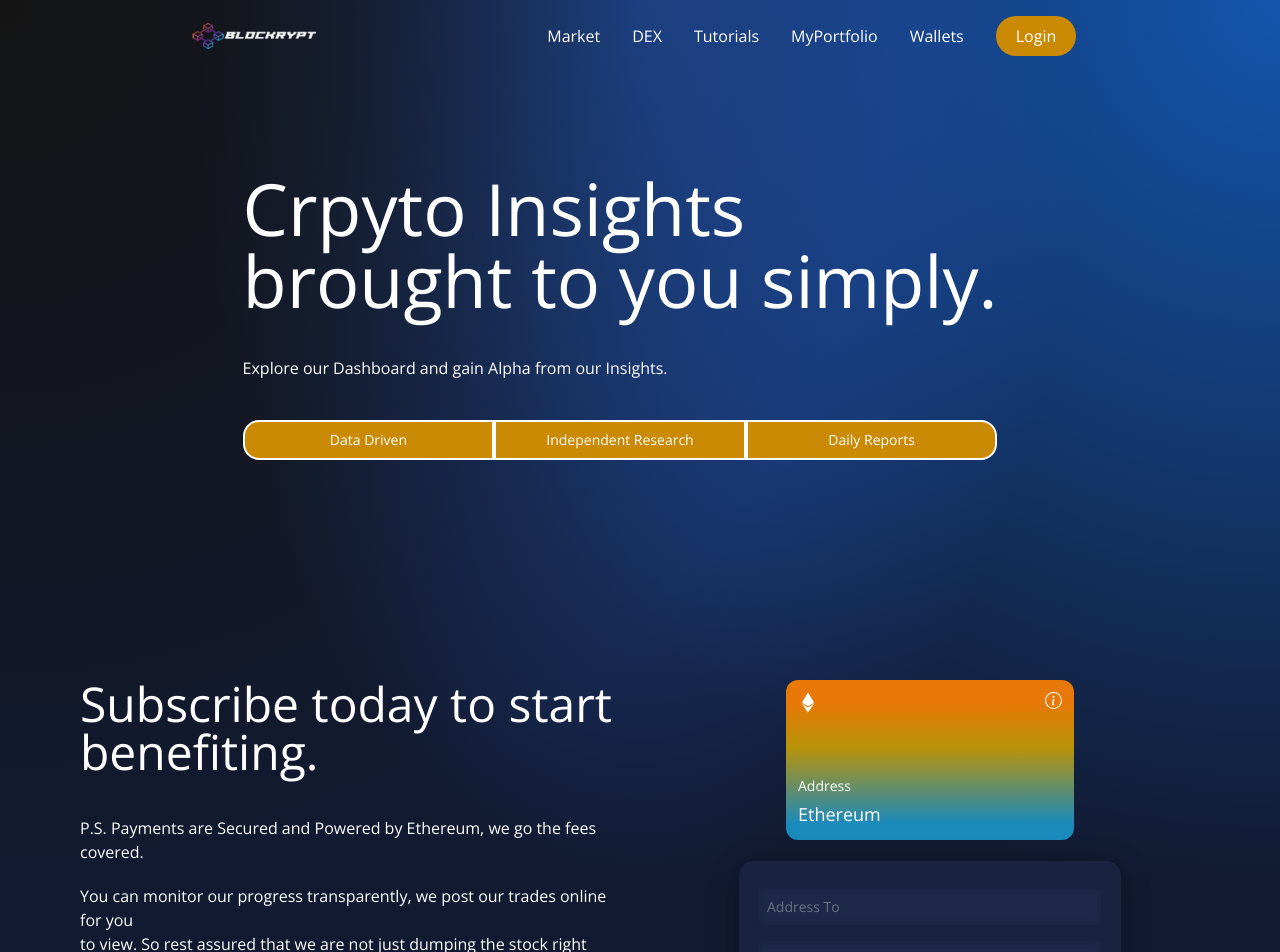
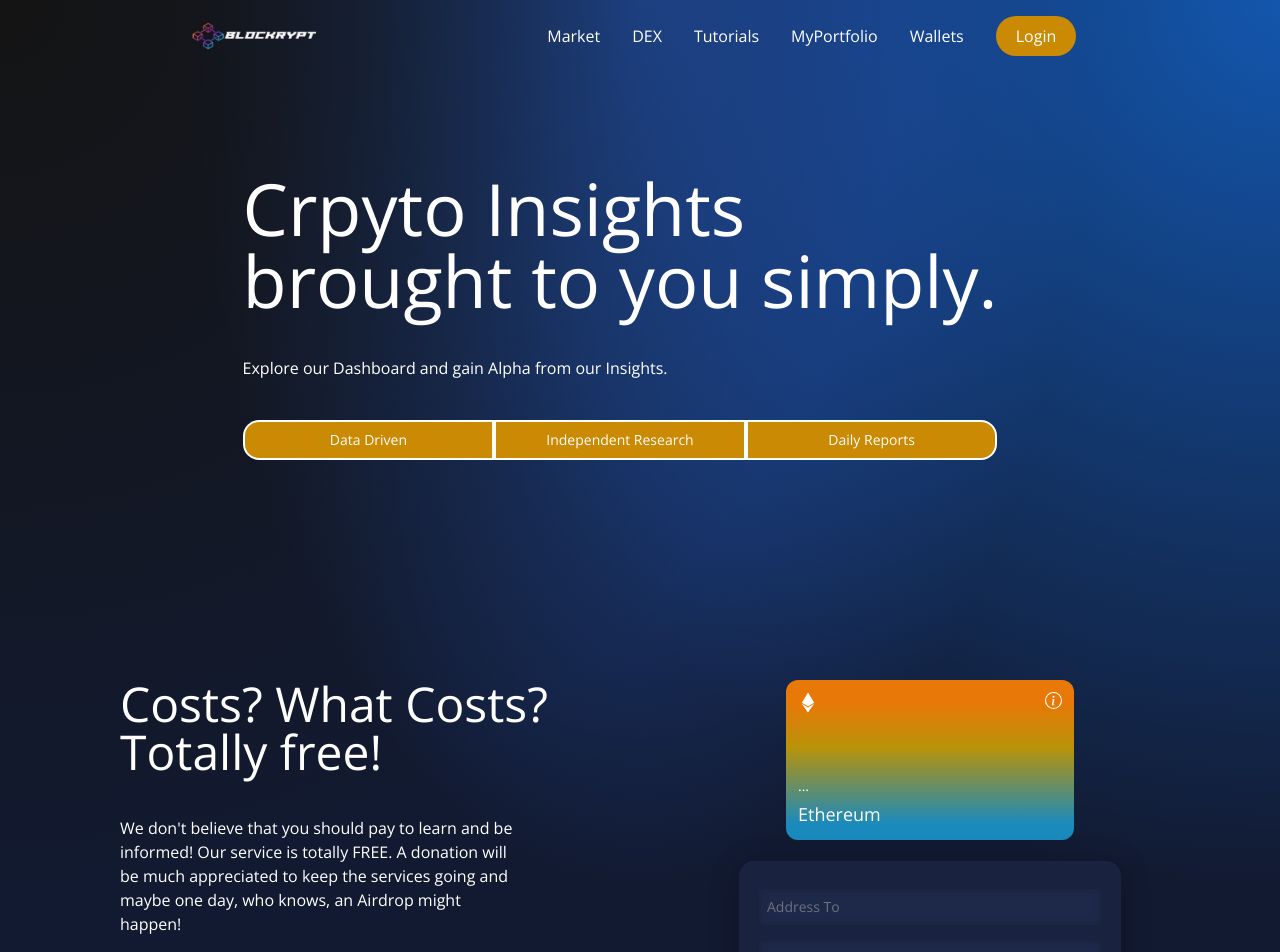
Before and after one commit to DamienBonello/BlockCrypt-Web3.0, a React (Vite) app in the folder Blockchain_Web3/client/: page / in a window 1280 px wide. Shown: the top 952 px of the page. Built offline with nearby package versions, Linux system fonts and the light colour scheme.

Commit message:
UI Update

```diff
--- a/Blockchain_Web3/client/src/components/CryptoCard.jsx
+++ b/Blockchain_Web3/client/src/components/CryptoCard.jsx
@@ -2,7 +2,7 @@ import React, { useContext } from 'react';
 import { AiFillPlayCircle } from 'react-icons/ai';
 import { SiEthereum } from 'react-icons/si';
 import { BsInfoCircle } from 'react-icons/bs';
-
+import { shortenAddress } from '../utils/shortenAddress';
 import { TransactionContext } from '../context/TransactionContext';
 import {Loader} from './';
 
@@ -33,21 +33,19 @@ const CryptoCard = () => {
     return (
         <div className='flex w-full justify-center items-center'>
         <div className='flex mf:flex-row flex-col items-start justify-between md:p-20 px-10'>
-            <div className='flex flex-1 justify-start items-start flex-col mf:mr-10 mt-10'>
+            <div className='flex flex-1 justify-start items-start flex-col ml-10 mt-10'>
                 <h1 className='text-3xl sm:text-5xl text-white py-5'>
-                    Subscribe today to start benefiting.
+                    Costs? What Costs? <br />Totally free!
                 </h1>
-                <p className='text-left mt-5 text-white font-light md:w-full w-full text-base'>
-                    P.S. Payments are Secured and Powered by Ethereum, we go the fees covered.
-                </p>
-                <p className='text-left mt-5 text-white font-light md:w-full w-full text-base'>
-                    You can monitor our progress transparently, we post our trades online for you <br/> to view. So rest assured that we are not just dumping the stock right after.
+                <p className='text-left mt-5 text-white font-light md:w-9/12 w-9/12 text-base'>
+                    We don't believe that you should pay to learn and be informed! Our service is totally FREE.
+                    A donation will be much appreciated to keep the services going and maybe one day, who knows, an Airdrop might happen!
                 </p>
                 { !currentAccount && (
                     <button
                         type='button'
                         onClick = {connectWallet}
-                        className='flex flex-row justify-center items-center my-10 w-full bg-yellow-600 p-3 rounded-full cursor-pointer hover:bg-yellow-700 border-transparent'
+                        className='flex flex-row justify-center items-center my-10 w-9/12 bg-yellow-600 p-3 rounded-full cursor-pointer hover:bg-yellow-700 border-transparent'
                     >
                         <p className='text-white text-base font-semibold'> Connect Wallet </p>
                     </button>
@@ -65,7 +63,7 @@ const CryptoCard = () => {
                             </div>
                             <div>
                                 <p className='text-white font-light text-sm'>
-                                    Address
+                                    {shortenAddress(currentAccount)}
                                 </p>
                                 <p className='text-white font-semibokd text-lg mt-1'>
                                     Ethereum
```
